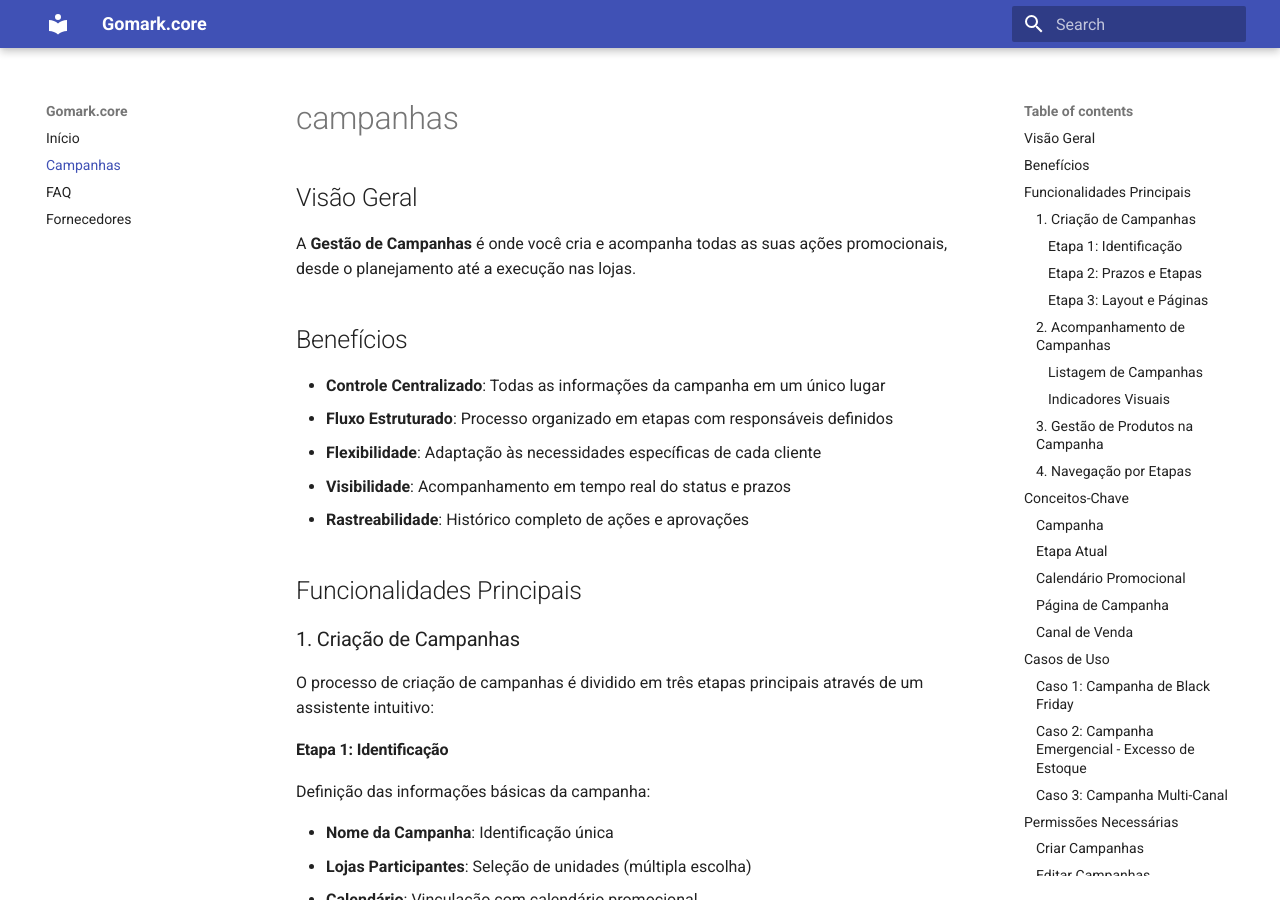
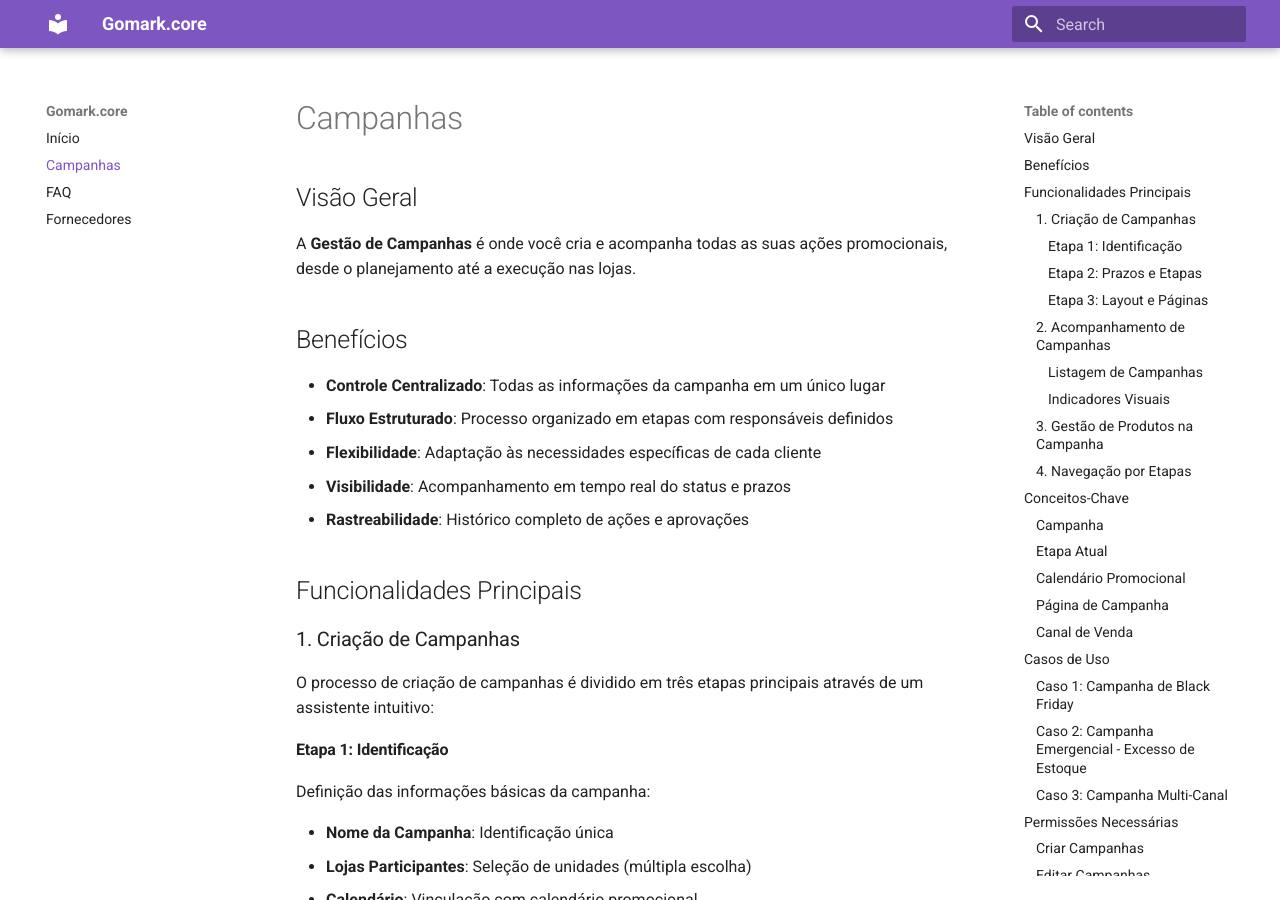
Before and after one commit to suporte552/documentacao, an MkDocs documentation site: the page built from docs/Campanhas.md, in a window 1280 px wide and 900 px high. Built offline with MkDocs 1.6.1 and Material for MkDocs 9.7.7, drawn with Linux system fonts in a browser that asks for light colours.

Commit message:
vault backup: 2026-03-17 10:37:35

```diff
--- a/docs/Campanhas.md
+++ b/docs/Campanhas.md
@@ -1,4 +1,4 @@
-# campanhas
+# Campanhas
 ## Visão Geral
 
 A **Gestão de Campanhas** é onde você cria e acompanha todas as suas ações promocionais, desde o planejamento até a execução nas lojas.
--- a/mkdocs.yml
+++ b/mkdocs.yml
@@ -3,8 +3,8 @@ site_name: Gomark.core
 theme:
   name: material
   palette:
-    primary: indigo
-    accent: indigo
+    primary: deep purple
+    accent: deep purple
   features:
     - navigation.sections
     - navigation.expand
```
Also changed, not shown: 1 other file.
